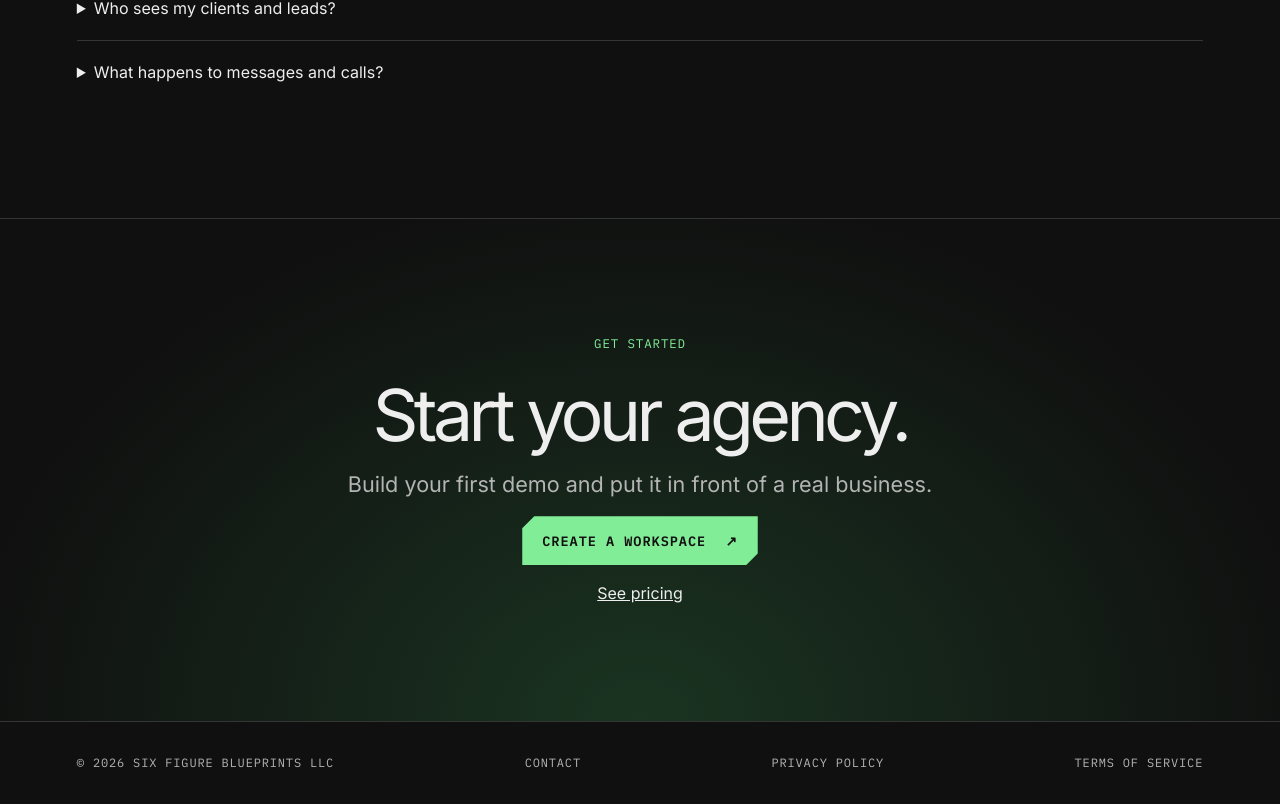
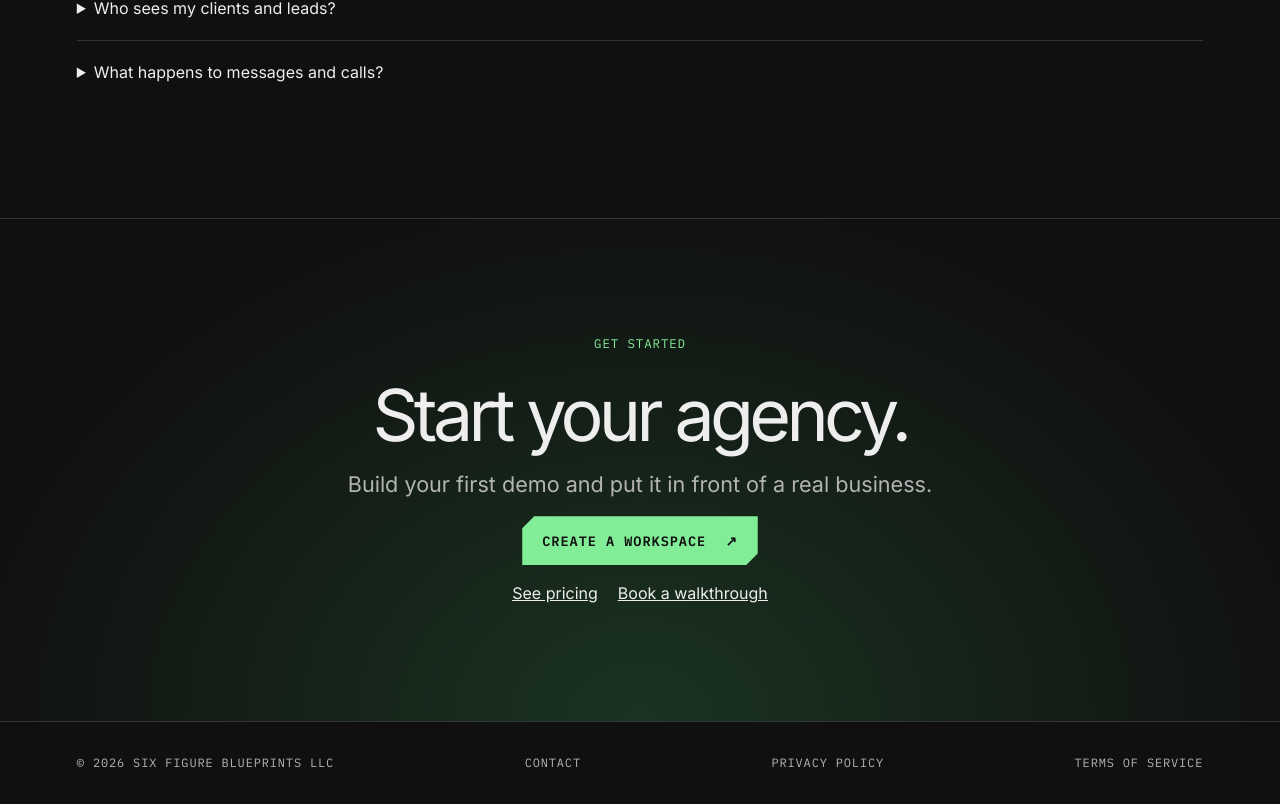
Before and after one commit to 2romanroyce8/sfb-connect, a Next.js app: page / in a window 1280 px wide. Shown: the part 6044-6848 px from the top of the page. Built offline with nearby package versions, Linux system fonts and the light colour scheme; no server answers.

Commit message:
Link pricing and booking from the homepage

```diff
--- a/app/page.tsx
+++ b/app/page.tsx
@@ -100,7 +100,10 @@ export default function HomePage() {
           <h2>Start your agency.</h2>
           <p>Build your first demo and put it in front of a real business.</p>
           <Link className="sfb-launch-button" href="/signup">Create a workspace <span aria-hidden="true">↗</span></Link>
-          <Link href="/pricing">See pricing</Link>
+          <div className="flex flex-wrap justify-center gap-5 underline">
+            <Link href="/pricing">See pricing</Link>
+            <Link href="/book">Book a walkthrough</Link>
+          </div>
         </section>
       </main>
 
```
